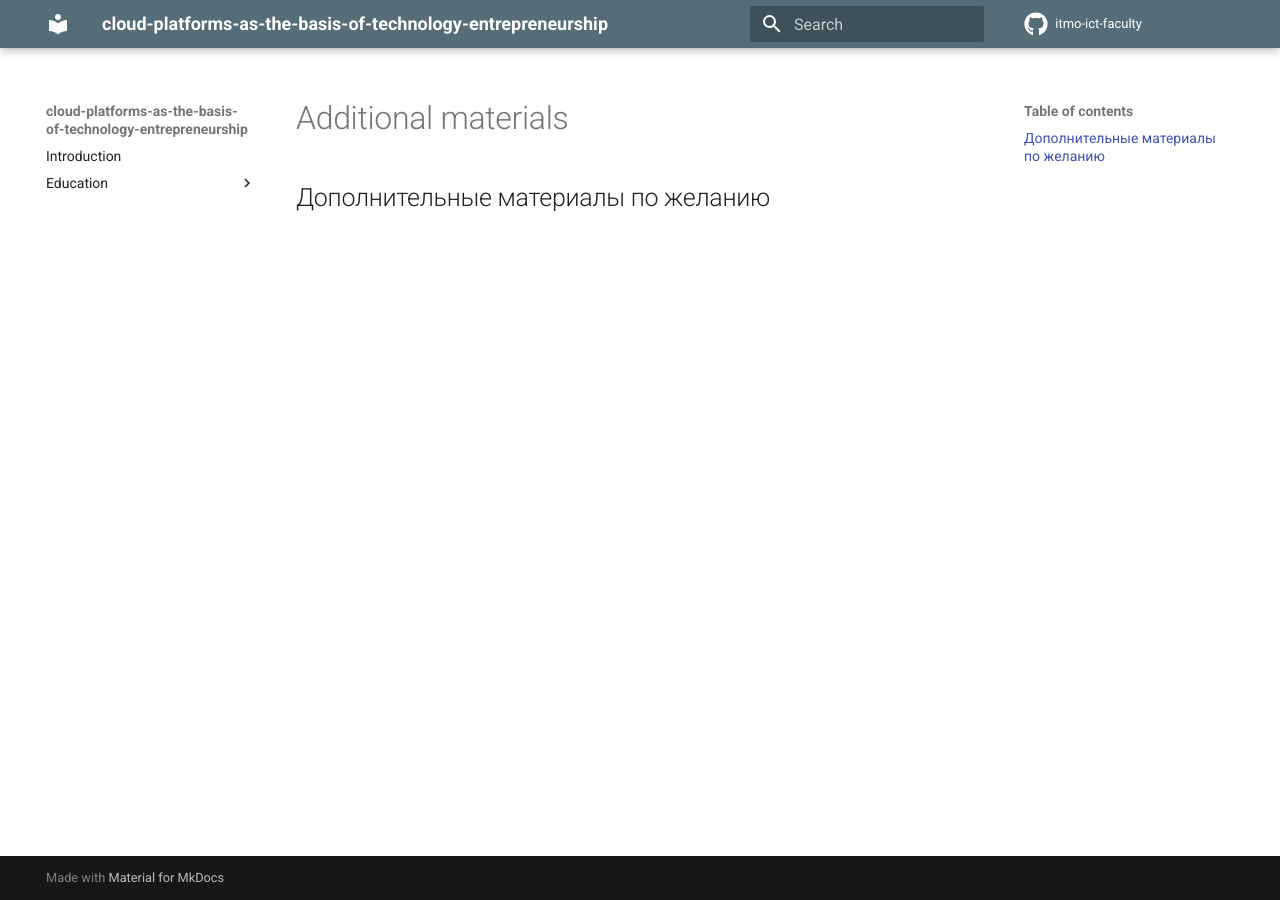
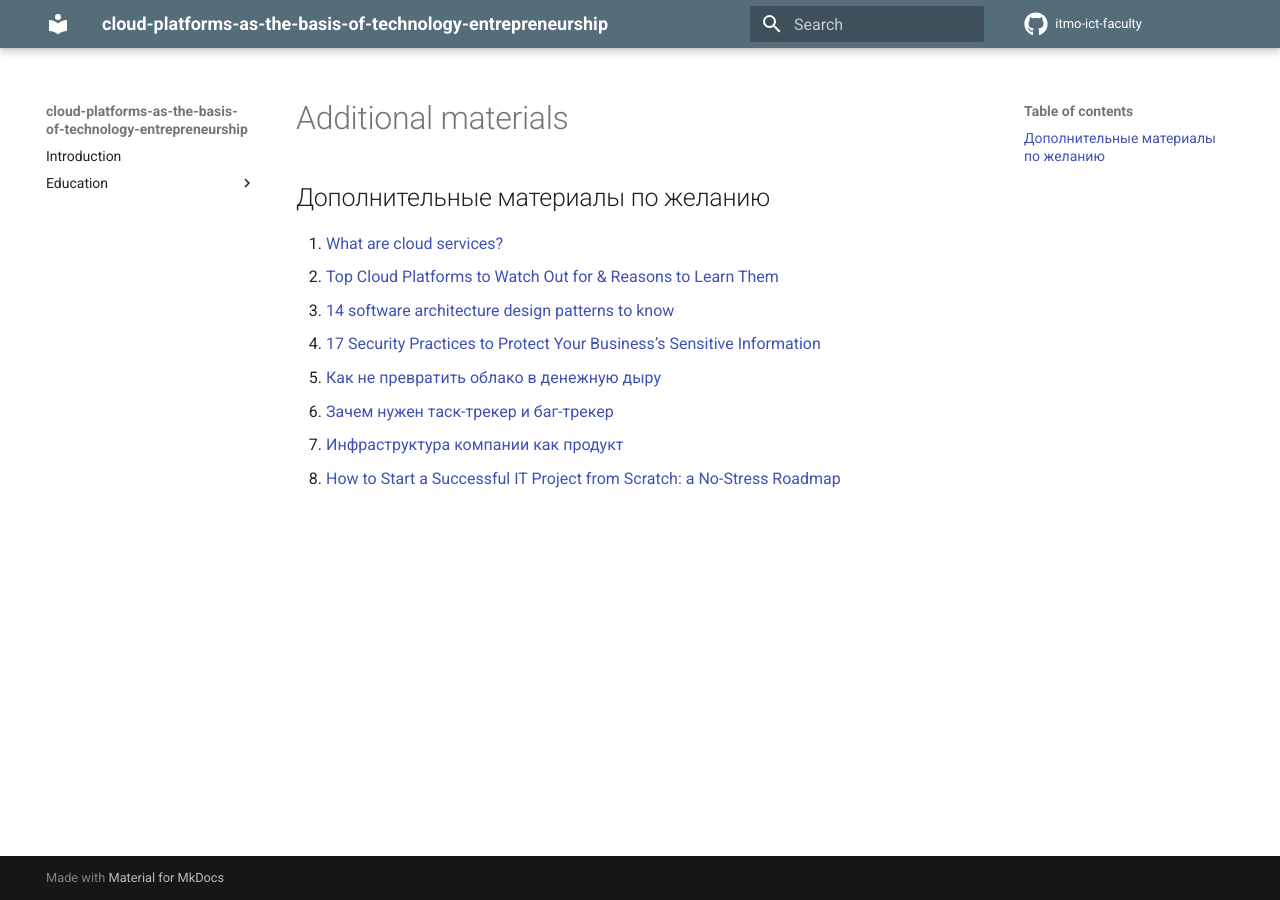
Before and after one commit to ztvgzh/cloud-platforms-as-the-basis-of-technology-entrepreneurship, an MkDocs documentation site: the page built from docs/education/additional_materials.md, in a window 1280 px wide. Built offline with MkDocs 1.6.1 and Material for MkDocs 9.7.7, drawn with Linux system fonts in a browser that asks for light colours; comment, search, counter and statistics services are not loaded.

Commit message:
addMaterials

```diff
--- a/docs/education/additional_materials.md
+++ b/docs/education/additional_materials.md
@@ -1 +1,10 @@
 ## Дополнительные материалы по желанию
+
+1. [What are cloud services?](https://www.redhat.com/en/topics/cloud-computing/what-are-cloud-services)
+2. [Top Cloud Platforms to Watch Out for & Reasons to Learn Them](https://www.simplilearn.com/top-cloud-platforms-article)
+3. [14 software architecture design patterns to know](https://www.redhat.com/architect/14-software-architecture-patterns)
+4. [17 Security Practices to Protect Your Business’s Sensitive Information](https://www.business.com/articles/7-security-practices-for-your-business-data/)
+5. [Как не превратить облако в денежную дыру](https://habr.com/ru/companies/itsumma/articles/764082/)
+6. [Зачем нужен таск-трекер и баг-трекер](https://thecode.media/task-tracker/)
+7. [Инфраструктура компании как продукт](https://habr.com/ru/companies/oleg-bunin/articles/462671/)
+8. [How to Start a Successful IT Project from Scratch: a No-Stress Roadmap](https://www.netguru.com/blog/how-start-it-project)
```
Also changed, not shown: docs/index.md (+3 -3 lines).
